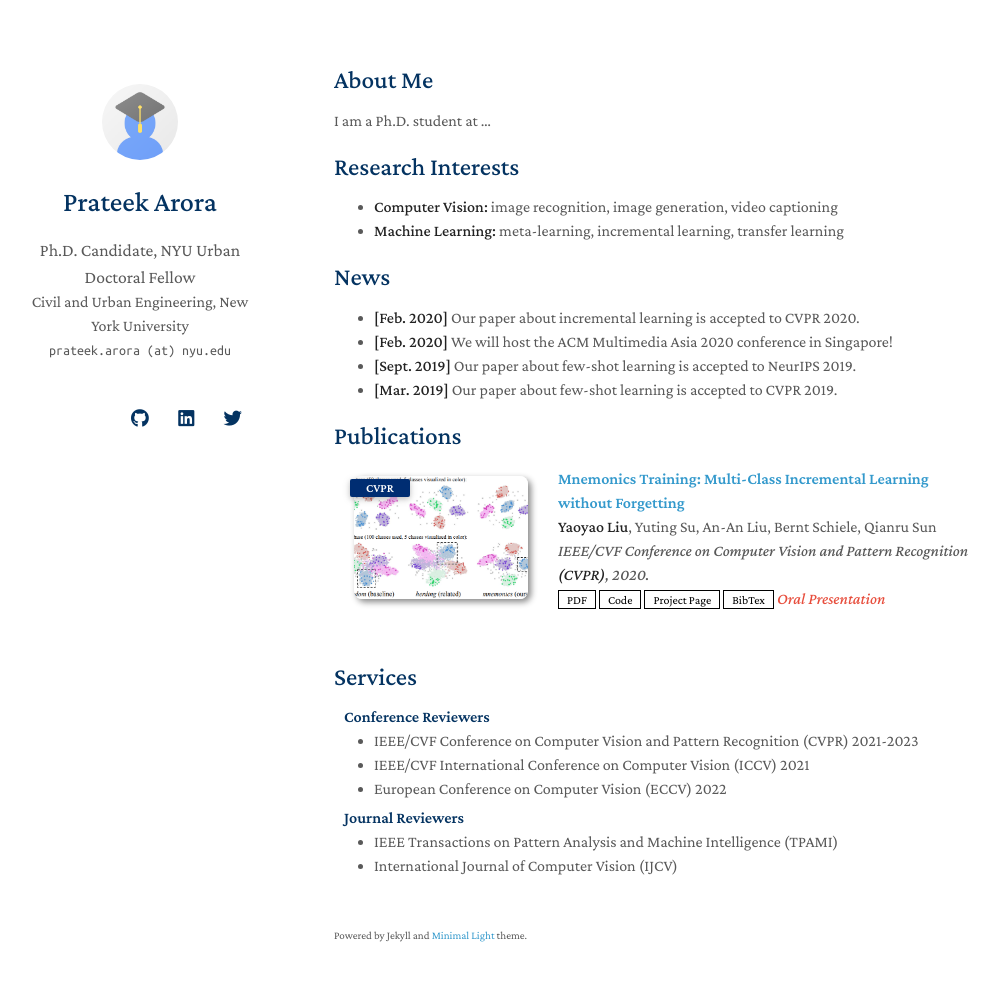
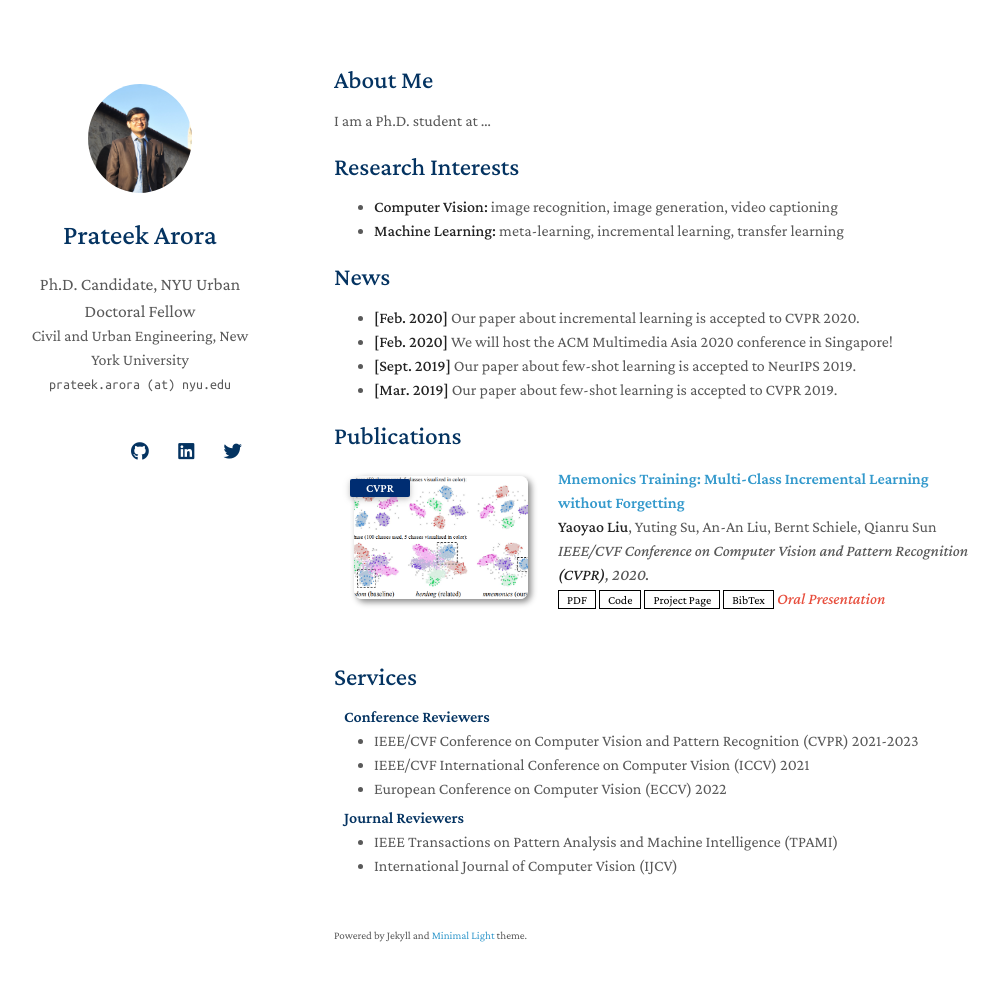
Before and after one commit to pa56/profile, a Jekyll site: the page built from index.md, in a window 1280 px wide and 1016 px high. Shown: the top 981 px of the window, without its empty margins (136-1134 px from the left). Built offline with Jekyll 4.4.1, drawn with Linux system fonts in a browser that asks for light colours; nearby versions of some CDN libraries; a style sheet for code colours, icons or effects is not loaded; our own code applies the rules of GitHub Pages for plain Markdown files.

Commit message:
Update _config.yml

```diff
--- a/_config.yml
+++ b/_config.yml
@@ -20,7 +20,8 @@ twitter: https://twitter.com/
 
 # Images (e.g., your profile picture and your website's favicon)
 # "favicon" and "favicon_dark" are used for the light and dark modes, respectively.
-avatar: ./assets/img/avatar.png
+# avatar: ./assets/img/avatar.png
+avatar: ./assets/img/prateek_headshot_2020 (1).jpeg
 favicon: ./assets/img/favicon.png
 favicon_dark: ./assets/img/favicon-dark.png
 
```
